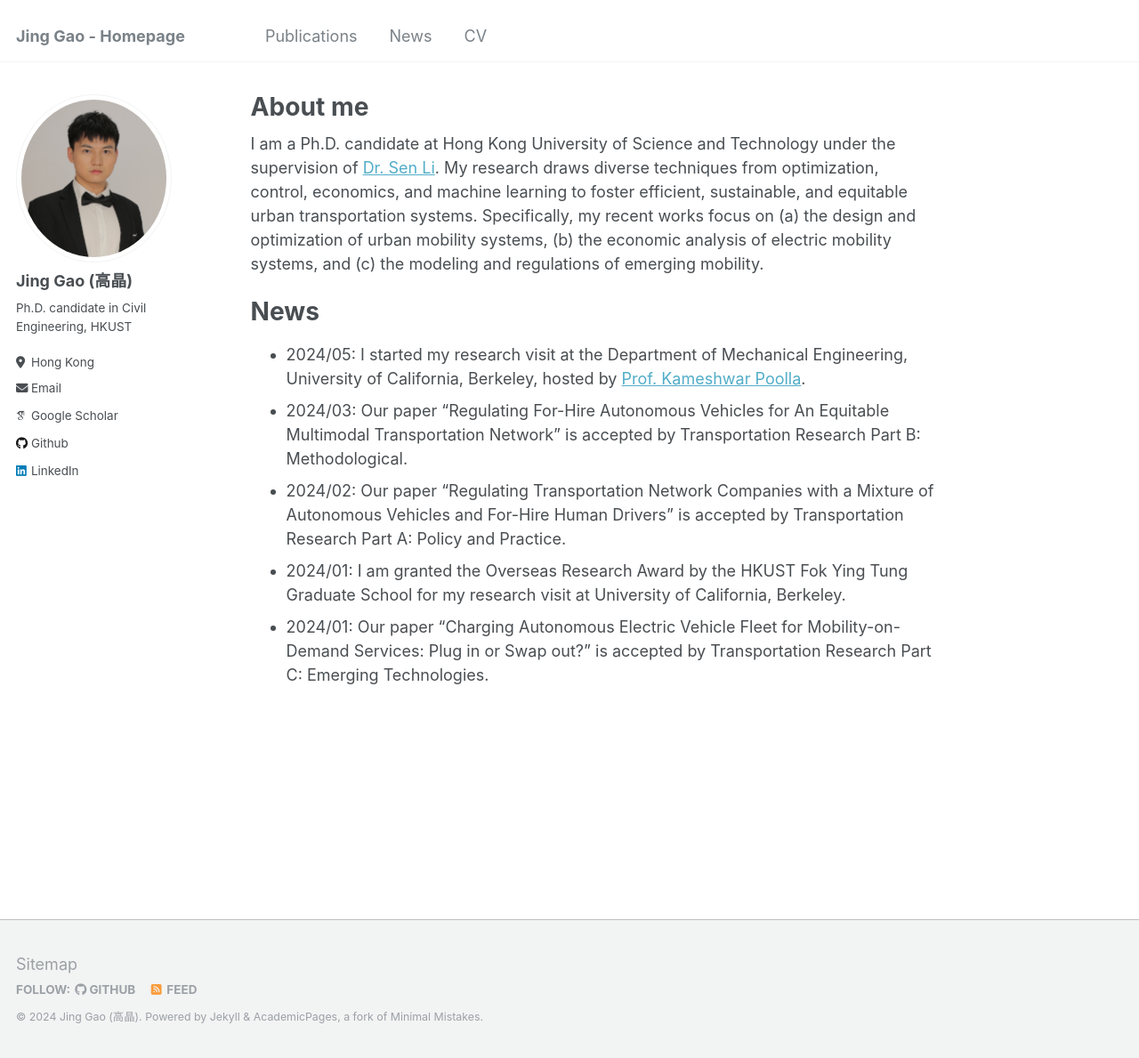
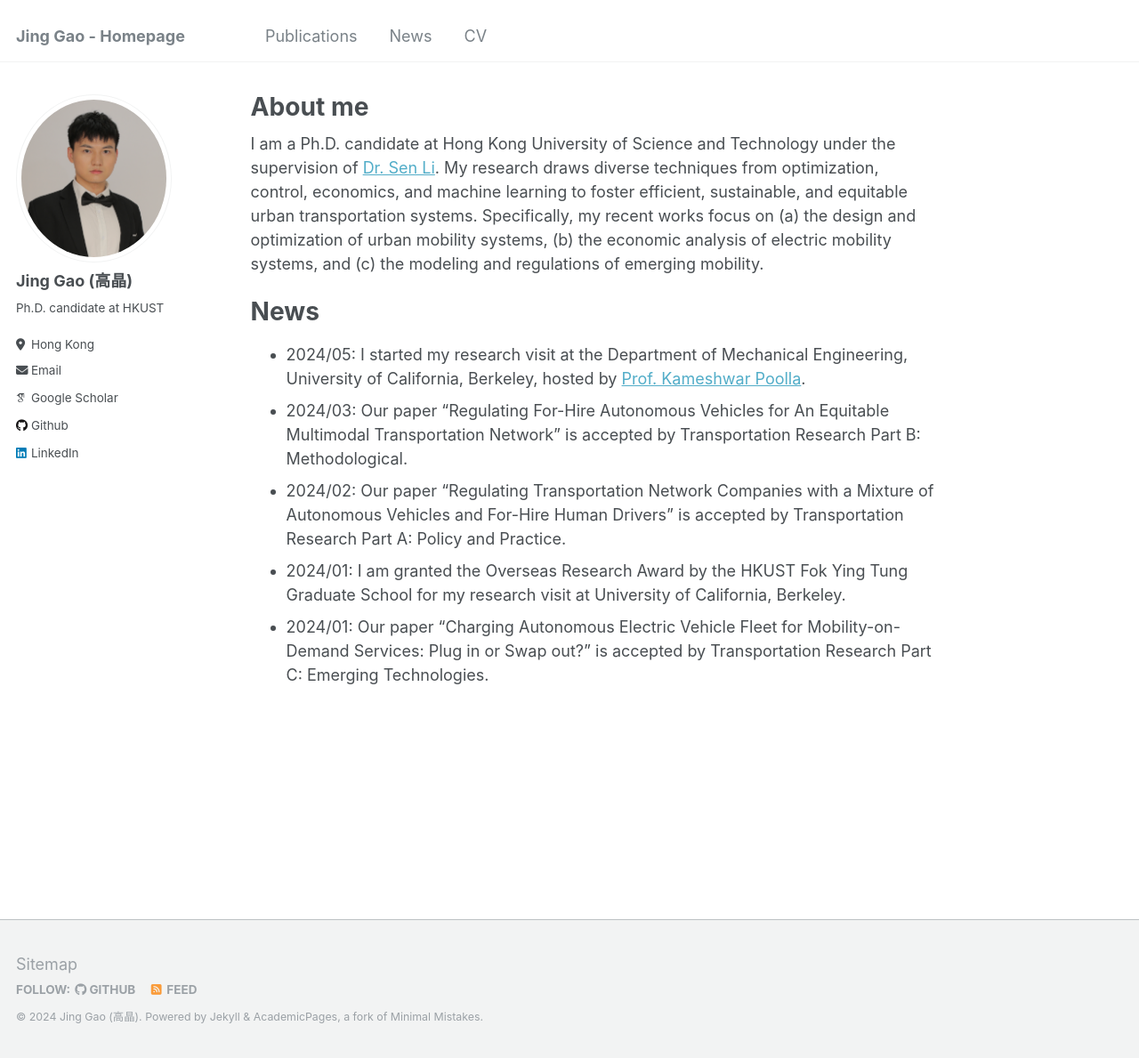
Before and after one commit to jgaoax/jgaoax.github.io, a Jekyll site: the page built from _pages/about.md, in a window 1280 px wide and 1189 px high. Shown: the whole window at 89% size. Built offline with Jekyll 4.4.1, drawn with Linux system fonts in a browser that asks for light colours; some web fonts are replaced.

Commit message:
Update _config.yml

```diff
--- a/_config.yml
+++ b/_config.yml
@@ -24,7 +24,7 @@ author:
   avatar           : "profile.jpg"
   name             : "Jing Gao (高晶)"
   pronouns         : # example: "she/her"
-  bio              : "Ph.D. candidate in Civil Engineering, HKUST"
+  bio              : "Ph.D. candidate at HKUST"
   location         : "Hong Kong"
   employer         : # "Hong Kong University of Science and Technology"
   uri              : # URL
```
